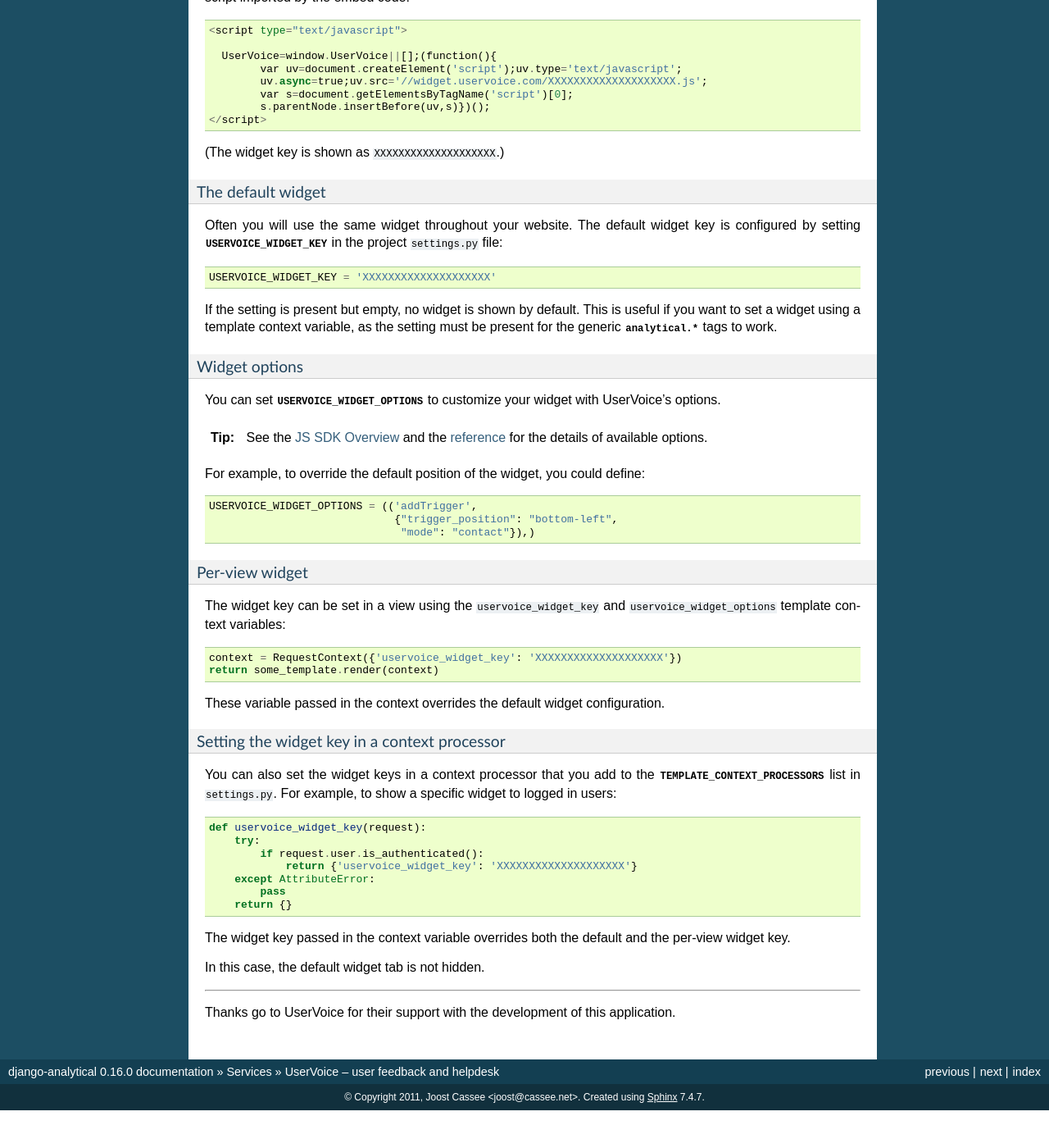
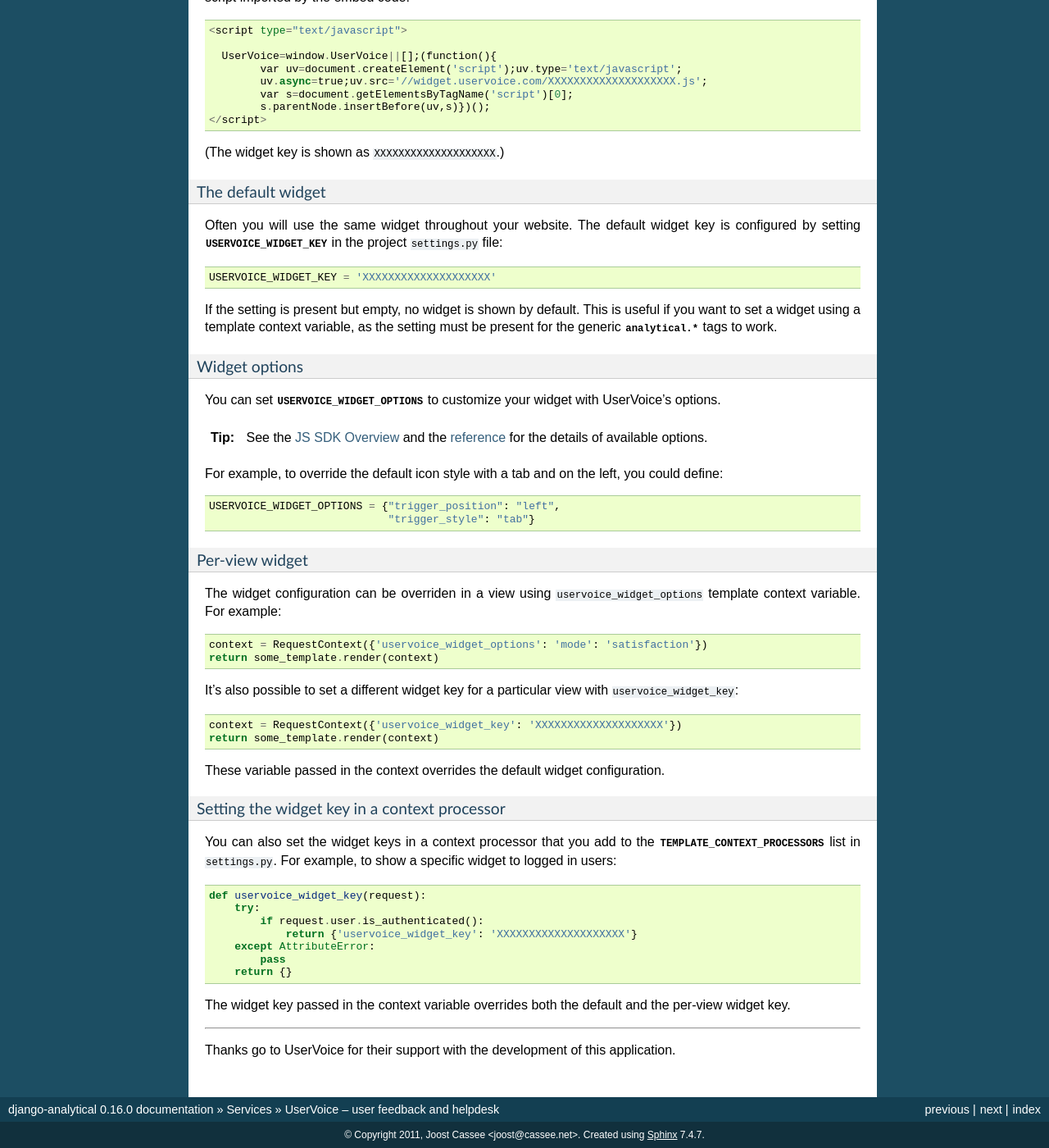
Before and after one commit to jazzband/django-analytical, a Sphinx documentation site: the page built from docs/services/uservoice.rst, in a window 1280 px wide and 1400 px high, scrolled down 779 px. Shown: the whole window at 82% size. Built offline with Sphinx 7.4.7, drawn with Linux system fonts in a browser that asks for light colours; before the commit the page ends 2133 px from its top, so only the background shows below that.

Commit message:
flatten confiuration. update doc

```diff
--- a/docs/services/uservoice.rst
+++ b/docs/services/uservoice.rst
@@ -97,21 +97,31 @@
 
     See the `JS SDK Overview <https://developer.uservoice.com/docs/widgets/overview/>`_ and the `reference <https://developer.uservoice.com/docs/widgets/options/>`_ for the details of available options.
 
-For example, to override the default position of the widget, you could define:
+For example, to override the default icon style with a tab and on the left,
+you could define:
 
 .. code-block:: python
 
-    USERVOICE_WIDGET_OPTIONS = (('addTrigger',
-                                 {"trigger_position": "bottom-left",
-                                  "mode": "contact"}),)
+    USERVOICE_WIDGET_OPTIONS = {"trigger_position": "left",
+                                "trigger_style": "tab"}
 
 
 
 Per-view widget
 ...............
 
-The widget key can be set in a view using the ``uservoice_widget_key`` and
-``uservoice_widget_options`` template context variables::
+The widget configuration can be overriden in a view using
+``uservoice_widget_options`` template context variable. For example:
+
+.. code-block:: python
+
+    context = RequestContext({'uservoice_widget_options': 'mode': 'satisfaction'})
+    return some_template.render(context)
+
+It's also possible to set a different widget key for a particular view
+with ``uservoice_widget_key``:
+
+.. code-block:: python
 
     context = RequestContext({'uservoice_widget_key': 'XXXXXXXXXXXXXXXXXXXX'})
     return some_template.render(context)
@@ -138,10 +148,6 @@
 and the per-view widget key.
 
 
-In this case, the default widget tab is not hidden.
-
-
-
 ----
 
 Thanks go to UserVoice for their support with the development of this
```
Also changed, not shown: 1 other file.
